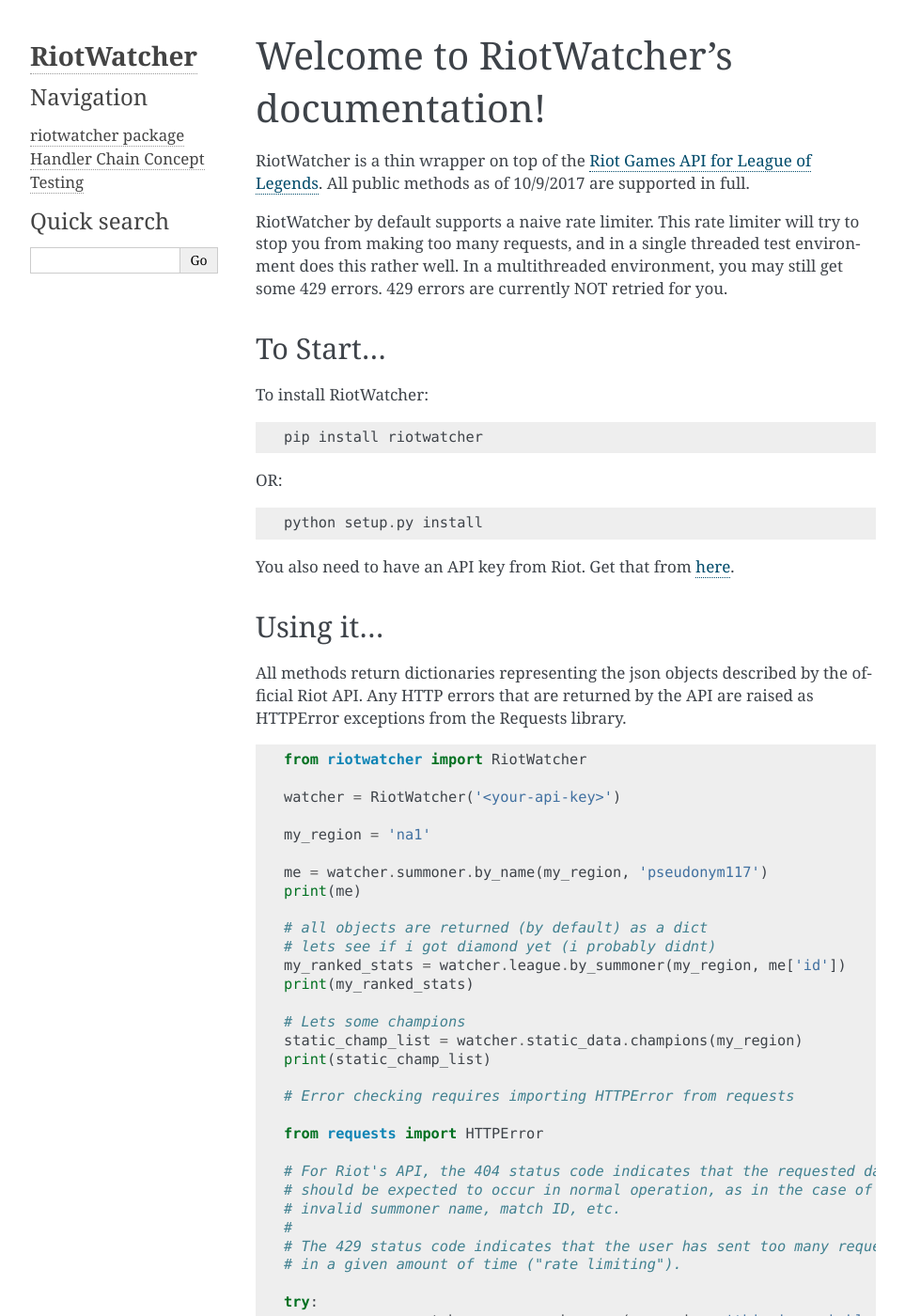
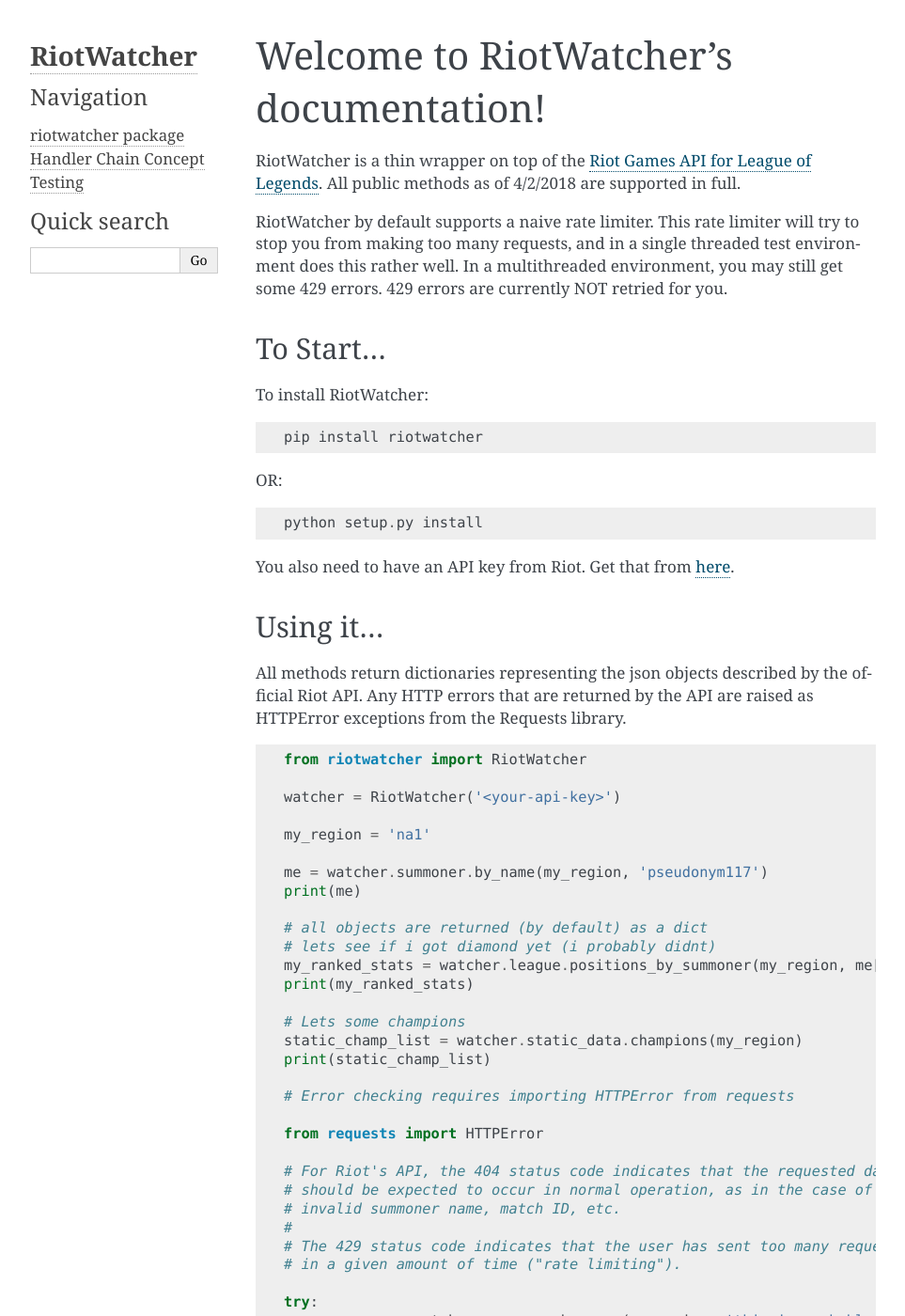
Before and after one commit to pseudonym117/Riot-Watcher, a Sphinx documentation site: the page built from docs/index.rst, in a window 1280 px wide and 1400 px high. Shown: the whole window at 94% size, without its empty margins (148-1111 px from the left). Built offline with Sphinx 7.4.7, drawn with Linux system fonts in a browser that asks for light colours; some of the changed text lies outside the part shown.

```diff
--- a/docs/conf.py
+++ b/docs/conf.py
@@ -47,7 +47,7 @@ master_doc = 'index'
 
 # General information about the project.
 project = 'RiotWatcher'
-copyright = '2017, pseudonym117'
+copyright = '2018, pseudonym117'
 author = 'pseudonym117'
 
 # The version info for the project you're documenting, acts as replacement for
@@ -55,9 +55,9 @@ author = 'pseudonym117'
 # built documents.
 #
 # The short X.Y version.
-version = '2.2.1'
+version = '2.2.2'
 # The full version, including alpha/beta/rc tags.
-release = '2.2.1'
+release = '2.2.2'
 
 # The language for content autogenerated by Sphinx. Refer to documentation
 # for a list of supported languages.
--- a/docs/index.rst
+++ b/docs/index.rst
@@ -4,7 +4,7 @@ Welcome to RiotWatcher's documentation!
 
 RiotWatcher is a thin wrapper on top of the `Riot Games API for League
 of Legends <https://developer.riotgames.com/>`__. All public methods as
-of 10/9/2017 are supported in full.
+of 4/2/2018 are supported in full.
 
 RiotWatcher by default supports a naive rate limiter. This rate limiter will
 try to stop you from making too many requests, and in a single threaded test environment
@@ -49,7 +49,7 @@ raised as HTTPError exceptions from the Requests library.
 
     # all objects are returned (by default) as a dict
     # lets see if i got diamond yet (i probably didnt)
-    my_ranked_stats = watcher.league.by_summoner(my_region, me['id'])
+    my_ranked_stats = watcher.league.positions_by_summoner(my_region, me['id'])
     print(my_ranked_stats)
 
     # Lets some champions
```
Also changed, not shown: README.rst (+13 -3 lines), 1 other file.
